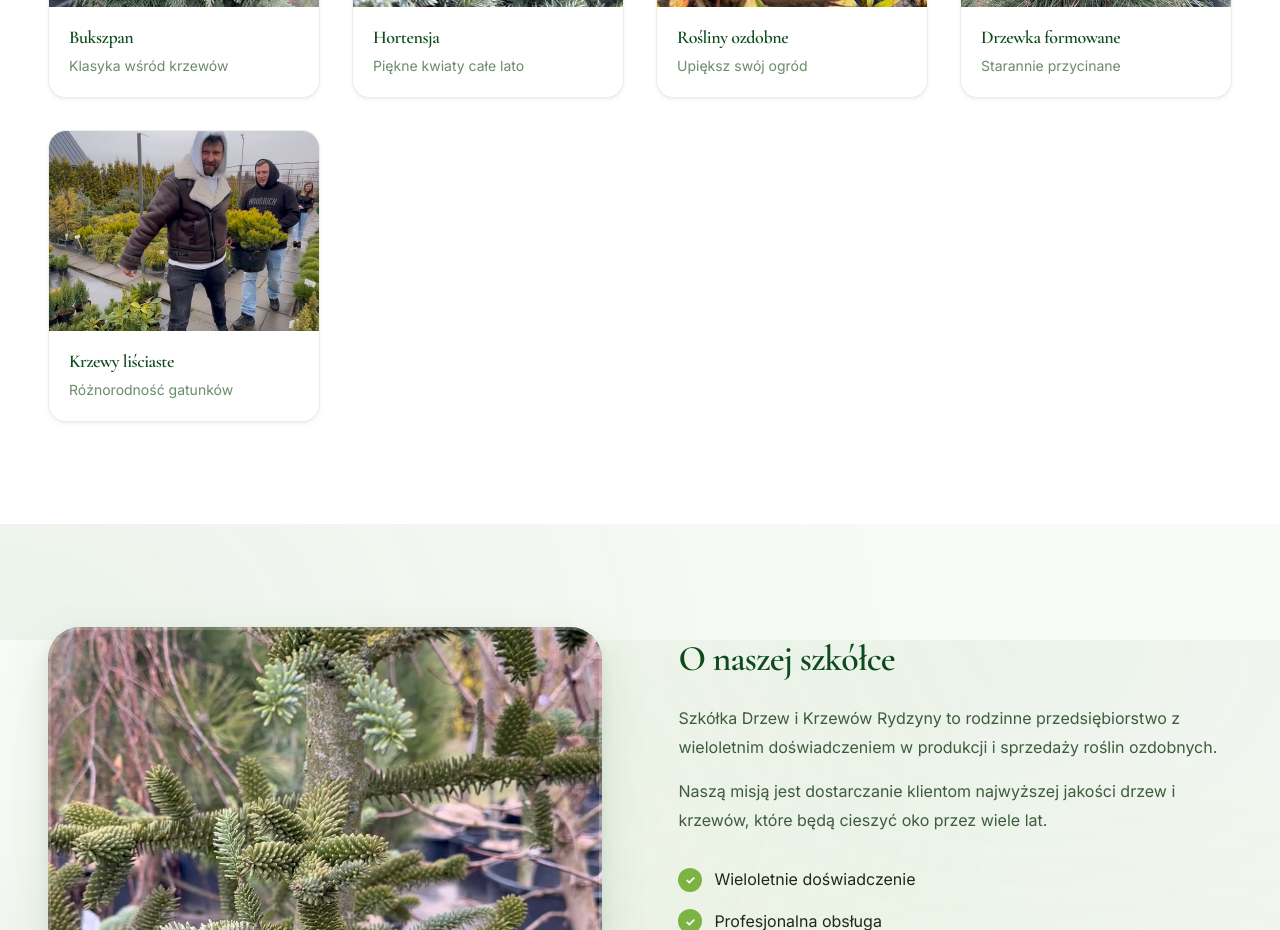
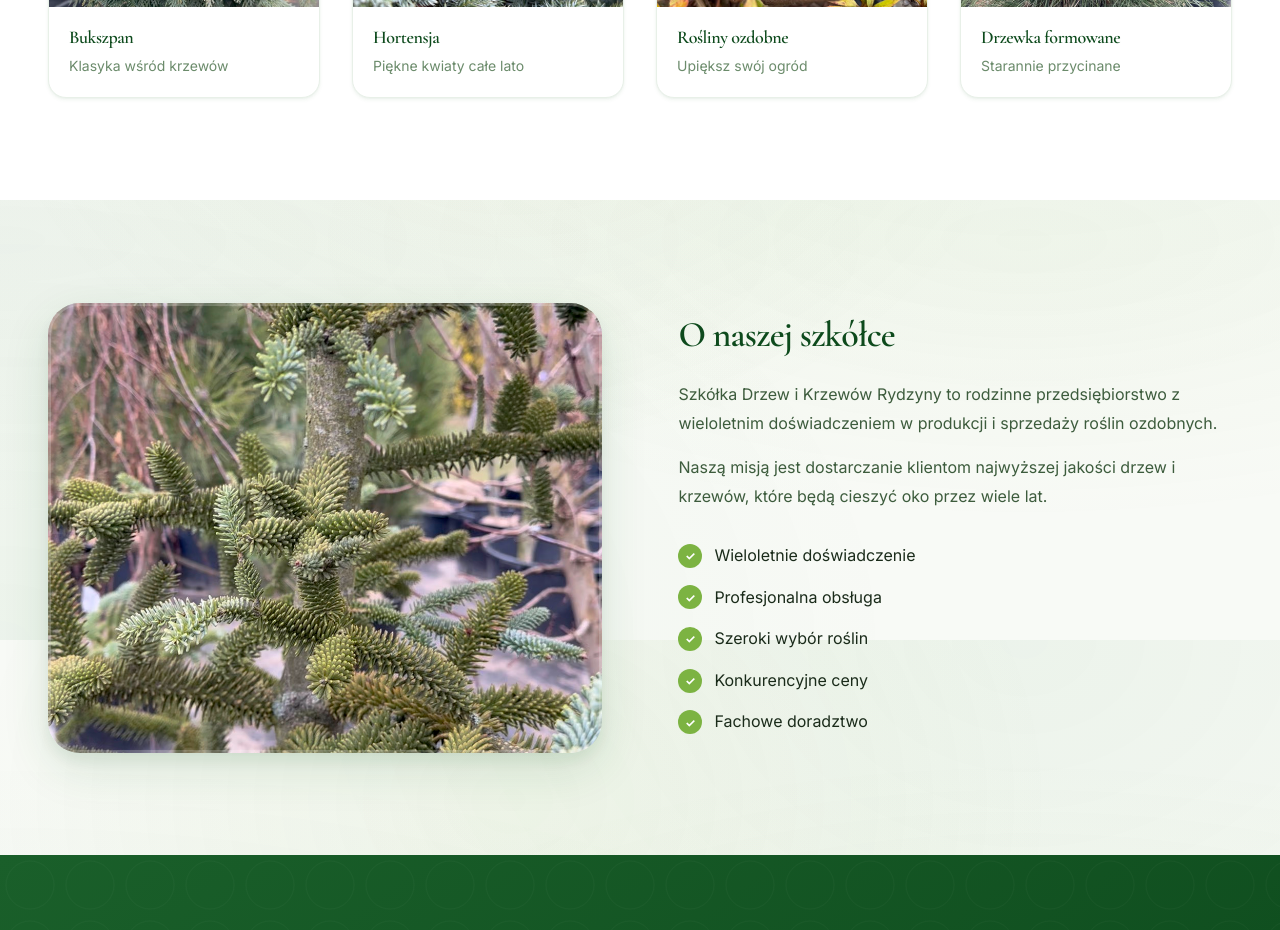
Before and after one commit to kozuchowskihubert/azure-tree, a Next.js app: page / in a window 1280 px wide. Shown: the part 4960-5890 px from the top of the page. Built offline with nearby package versions, Linux system fonts and the light colour scheme.

Commit message:
🗑️ Usunięto zdjęcie Krzewy liściaste z produktów

```diff
--- a/src/pages/index.js
+++ b/src/pages/index.js
@@ -73,7 +73,6 @@ export default function Home() {
     { image: '/images/C7FF3090-CD6D-4BB2-BD49-E87A1204BA39_1_102_o.jpeg', title: 'Hortensja', desc: 'Piękne kwiaty całe lato' },
     { image: '/images/CB30ED50-EE73-428C-9D13-0C4AD3A19B4C_1_102_o.jpeg', title: 'Rośliny ozdobne', desc: 'Upiększ swój ogród' },
     { image: '/images/EA1C2491-4F93-45B1-AFE7-329347AACC4E_1_102_o.jpeg', title: 'Drzewka formowane', desc: 'Starannie przycinane' },
-    { image: '/images/EAD8A72C-AAF2-4854-8BB9-4E3570200B6A_1_102_o.jpeg', title: 'Krzewy liściaste', desc: 'Różnorodność gatunków' },
   ]
 
   return (
```
